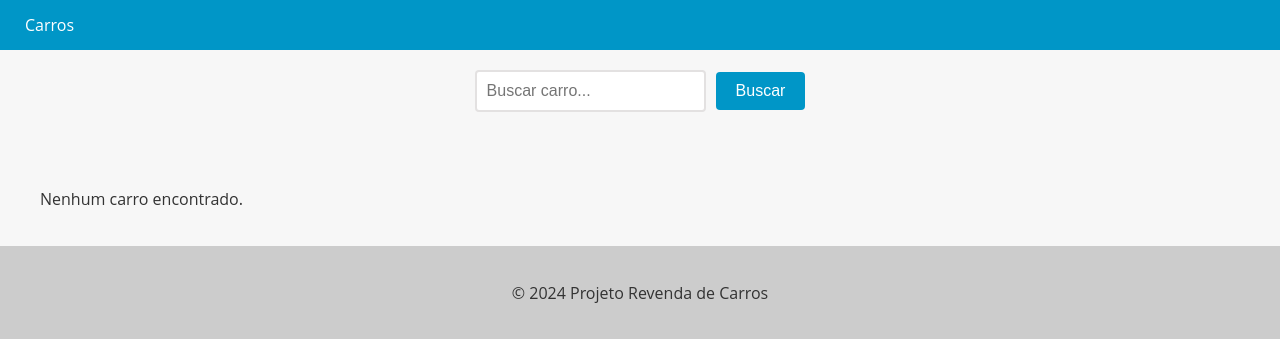
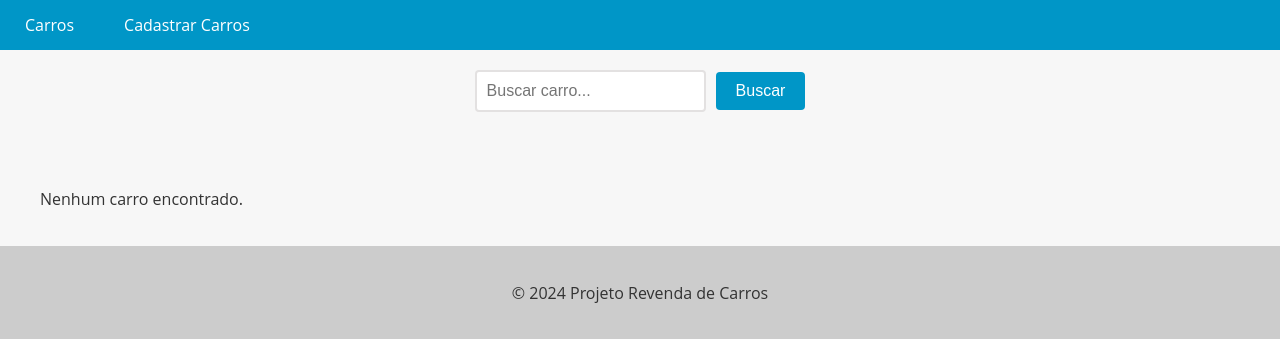
Before and after one commit to fabiojreng/cars-django-master, a Django app: page /cars/ in a window 1280 px wide. Shown: the top 339 px of the page. Run offline with Django 5.2, Linux system fonts and the light colour scheme; data that the repository does not hold is empty.

Commit message:
feat: Add link to register a new car

```diff
--- a/app/templates/base.html
+++ b/app/templates/base.html
@@ -72,6 +72,7 @@
       <nav>
         <ul>
           <li><a href="{% url 'cars_list' %}">Carros</a></li>
+          <li><a href="{% url 'new_car' %}">Cadastrar Carros</a></li>
         </ul>
       </nav>
     </header>
```
